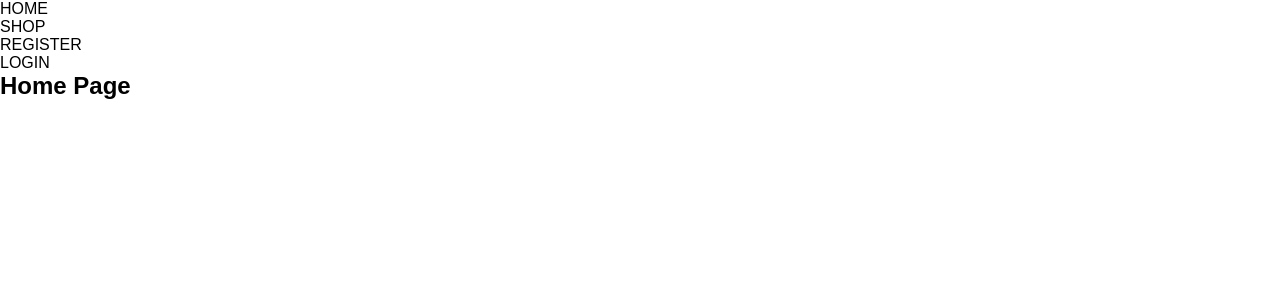
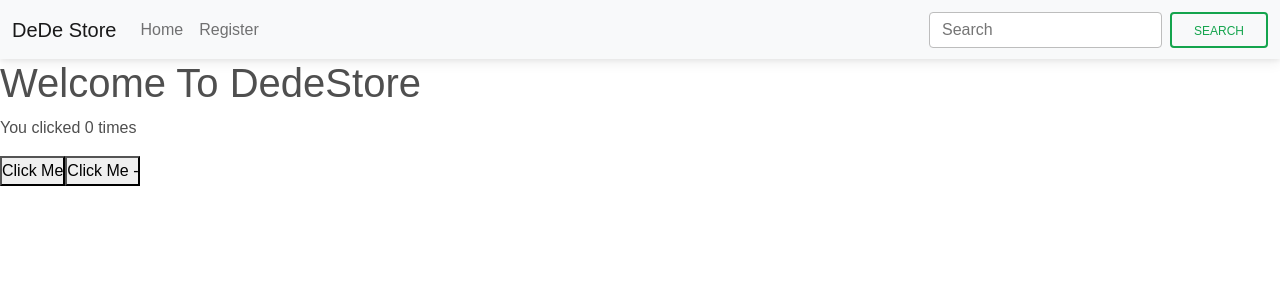
Before and after one commit to tmp-cloud7/dedestore-front, a React (Create React App) app: page /home in a window 1280 px wide. Shown: the top 300 px of the page. Built offline with nearby package versions, Linux system fonts and the light colour scheme.

Commit message:
modified regisstration page

```diff
--- a/src/App.js
+++ b/src/App.js
@@ -11,7 +11,7 @@ function App() {
     <>
     <Helmet>
             <meta charSet="utf-8" />
-            <title>Trillium Interiors</title>
+            <title>DeDe Store</title>
             <link rel="canonical" href="http://mysite.com/example" />
             <meta name="description" content="Helmet application" />
       </Helmet>
--- a/src/components/Header.js
+++ b/src/components/Header.js
@@ -1,32 +1,39 @@
-import React from "react";
+import Button from 'react-bootstrap/Button';
+import Container from 'react-bootstrap/Container';
+import Form from 'react-bootstrap/Form';
+import Nav from 'react-bootstrap/Nav';
+import Navbar from 'react-bootstrap/Navbar';
+// import NavDropdown from 'react-bootstrap/NavDropdown';
+import { Link } from 'react-router-dom';
 
-const Header = () => {
-    return (
-        <>
-        <div className="main_header">
-            <div className="container">
-                <nav>
-                    <ul>
-                        <li>
-                             HOME
-                        </li>
-                        <li>
-                            SHOP
-                        </li>
-                        <li>
-                             REGISTER
-                        </li>
-                        <li>
-                            LOGIN
-                        </li>
-                    </ul>
-                </nav>
-            </div>
-        </div>
+export default function Header() {
+  return (
+    <Navbar expand="lg" className="bg-body-tertiary" sticky='top'>
+      <Container fluid>
+        <Navbar.Brand href="#">DeDe Store</Navbar.Brand>
+        <Navbar.Toggle aria-controls="navbarScroll" />
+        <Navbar.Collapse id="navbarScroll">
+          <Nav
+            className="me-auto my-2 my-lg-0"
+            style={{ maxHeight: '100px' }}
+            navbarScroll
+          >
+            <Nav.Link as={Link} to="/">Home</Nav.Link>
+            <Nav.Link as={Link} to="/register">Register</Nav.Link>
+            {/* <Nav.Link href="#action2">Register</Nav.Link> */}
 
-        </>
-
-    )
+          </Nav>
+          <Form className="d-flex">
+            <Form.Control
+              type="search"
+              placeholder="Search"
+              className="me-2"
+              aria-label="Search"
+            />
+            <Button variant="outline-success">Search</Button>
+          </Form>
+        </Navbar.Collapse>
+      </Container>
+    </Navbar>
+  );
 }
-
-export default Header;
--- a/src/index.js
+++ b/src/index.js
@@ -1,8 +1,12 @@
 import React from 'react';
 import ReactDOM from 'react-dom/client';
-
 import App from './App';
 import reportWebVitals from './reportWebVitals';
+import 'bootstrap/dist/css/bootstrap.min.css';
+import 'mdb-react-ui-kit/dist/css/mdb.min.css';
+import "@fortawesome/fontawesome-free/css/all.min.css";
+
+
 
 const root = ReactDOM.createRoot(document.getElementById('root'));
 root.render(
--- a/src/pages/home.js
+++ b/src/pages/home.js
@@ -1,14 +1,17 @@
-import React from "react";
+import React, {useState} from "react";
 import Header from "../components/Header";
 import "./home.css"
 
 const Home = () => {
-    return(
-        <div>
-            <Header />
-            <h2>Home Page</h2>
-
-        </div>
+    const [count, setCount] = useState(0);
+    return (
+        <>
+            <Header/>
+            <h1>Welcome To DedeStore</h1>
+            <p>You clicked {count} times</p>
+            <button onClick={() => setCount(count + 1)}>Click Me</button>
+            <button onClick={() => setCount(count - 1)}>Click Me -</button>
+        </>
     )
 }
 
--- a/src/pages/register.js
+++ b/src/pages/register.js
@@ -1,14 +1,170 @@
-import React from "react";
-import "./register.css";
-import Header from "../components/Header";
+import React, {useState} from 'react';
+import {
+  MDBBtn,
+  MDBContainer,
+  MDBRow,
+  MDBCol,
+  MDBCard,
+  MDBCardBody,
+  MDBCardImage,
+  MDBInput,
+  MDBIcon,
+  MDBFile,
+  MDBBadge
+}
+from 'mdb-react-ui-kit';
+import avatar from "../Assets/avatar.jpg";
+import Header from '../components/Header';
+import validator from "validator";
+import PhoneInput from 'react-phone-input-2';
+import 'react-phone-input-2/lib/style.css'
 
-const Register = () => {
-    return (
-        <div>
-            <Header />
-            <h2>Register Page</h2>
-        </div>
-    )
+export default function Register() {
+    // Capturing the User DP Upload
+    const [file, setFile] = useState(avatar);
+    const [fileErr, setFileErr] = useState("");
+
+    // Function to handle imageUpload
+    const handleFileUpload = (e) => {
+        let image = e.target.files[0];
+        if(image.type === "image/jpeg" || image.type === "image/jpg" || image.type === "image/png") {
+            if(image.size >= 3*1024*1024) {
+                setFileErr("Image size is too large");
+            } else {
+                setFile(URL.createObjectURL(image));
+                setFileErr("");
+            }
+        } else {
+            setFileErr("File type is not supported");
+        }
+    }
+
+    ///////////////////////////// 16 - 10 - 2024 /////////////////////////////////////////////////////////////////////////////
+
+    // Destructure//
+    const [formInput, setForminput] = usestate ({
+        firstname: "",
+        lastname: "",
+        email: "",
+        phone: "",
+        password: "",
+        confirmPassord: "",
+        username: "",
+        userRole: "",
+    });
+
+    //Another Destructuring: To fish out each value and assign each to a variable
+    // const firstname = forminput.firstname
+    const {firstname, lastname, email, phone, password, confirmPassword, username, userRole} = formInput;
+
+    // Function to handle input
+    const handleInputChange = (e) => {
+        setForminput({ ...formInput, [e.target.name]: e.target.value});
+    }
+
+    // /////////////////////////////////////////////////// PRACTICE ////////////////////////////////////////////////////////
+    // // Capturing Form Data
+    // const [firstname, setFirstname] = useState("");
+    // // console.log(firstname);
+    // const [lastname, setLastname] = useState("");
+    // const [username, setUsername] = useState("");
+    // // const [userrole, setUserrole] = useState("");
+
+    // // Capturing Email
+    // const [message, setMessage] = useState("");
+
+    // const validateEmail = (e) => {
+    //     const email = e.target.value;
+
+    //     if (validator.isEmail(email)) {
+    //         setMessage('Thank you')
+    //     } else {
+    //         setMessage('Invalid Email Format')
+    //     }
+    // }
+
+    // // Phone Validation
+    // const [PhoneNumber, SetPhoneNumber] = useState("");
+    // const [valid, SetValid] = useState(true);
+
+    // const handleChange = (value) => {
+    //     const input = event.target.value;
+    //     SetPhoneNumber(value);
+    //     SetValid(validatePhoneNumber(value));
+    // };
+
+    // const validatePhoneNumber = (phoneNumber) => {
+    //     const phoneNumberPattern = /^\d{10}$/;
+    //     return phoneNumberPattern.test(phoneNumber);
+    // }
+
+    // // const [password, Setpasword] = usestate('');
+    // // function handleChange(e) {
+    // //     Setpasword(e.target.value)
+    // // }
+
+  return (
+    <>
+        <Header/>
+        <MDBContainer fluid>
+            <MDBCard className='text-black m-5' style={{borderRadius: '25px'}}>
+                <MDBCardBody>
+                    <MDBRow>
+                        <MDBCol md='10' lg='7' className='order-2 order-lg-1 d-flex flex-column align-items-center'>
+
+                            <p classNAme="text-center h1 fw-bold mb-5 mx-1 mx-md-4 mt-4">Sign up</p>
+
+                            <div className="d-flex flex-row align-items-center mb-4 gap-2">
+                                <MDBIcon fas icon="user me-3" size='lg'/>
+                                <MDBInput label='Firstname' id='form1' type='text' className='w-100' name='firstname' value={firstname} />
+                                <MDBInput label='Lastname' id='form1' type='text' className='w-100'  name='lastname'  value={lastname} />
+                            </div>
+
+                            <div className="d-flex flex-row align-items-center mb-4 gap-2 wrap">
+                                <MDBIcon fas icon="envelope me-3" size='lg'/>
+                                <MDBInput label=' Email Address' id='form2' type='email' name='email' value={email}/> <br/>
+                                {/* <span style={{fontWeight:'bold', color:'red'}}>
+                                    {message}
+                                </span> */}
+                                 <MDBInput label=' Phone Number' id='form2' type='tel' name='phone' value={phone}/> <br/>
+                               {/* <label>
+                                Phone Number: <PhoneInput country={'us'} value={PhoneNumber} onChange={handleChange} inputProps={{ required: true, }}/>
+                               </label>
+                               {!valid && <p>Please Enter a Valid Phone Number.</p> } */}
+                            </div>
+
+                            <div className="d-flex flex-row align-items-center mb-4">
+                                <MDBIcon fas icon="lock me-3" size='lg'/>
+                                <MDBInput label='Password' id='form3' type='password' name='password' value={password}/>
+                                <MDBInput label='Repeat your password' id='form4' type='password' name='confirmPassword' value={confirmPassword}/>
+                            </div>
+
+                            <div className="d-flex flex-row align-items-center mb-4 gap-3">
+                                <MDBIcon fas icon="user me-3" size='lg'/>
+                                <MDBInput label='Username' id='form1' type='text' className='w-100' name='username' value={username} />
+                                <select class="form-select" aria-label="Default select example"  name='userRole' value={userRole}>
+                                    <option selected>Select Your Role</option>
+                                    <option value="user">User</option>
+                                    <option value="vendor">Vender</option>
+                                </select>
+                            </div>
+
+                        <MDBBtn className='mb-4' size='lg'>Register</MDBBtn>
+
+                        </MDBCol>
+                            <MDBCol md='10' lg='4' className='order-1 order-lg-2 d-flex flex-column'>
+                                <MDBBadge className='mx-2' color='danger' light>
+                                    {fileErr}
+                                </MDBBadge>
+                                <MDBCardImage src={file} className='rounded' fluid/>
+                                <MDBFile label='Upload Profile Picture' id='customFile' onChange={handleFileUpload} />
+                        </MDBCol>
+
+                    </MDBRow>
+                </MDBCardBody>
+            </MDBCard>
+
+        </MDBContainer>
+    </>
+  );
 }
-
-export default Register;
```
Also changed, not shown: package.json (+7 -0 lines), src/Assets/avatar.jpg (added), 1 other file (tests, documents, lock files or other folders).
